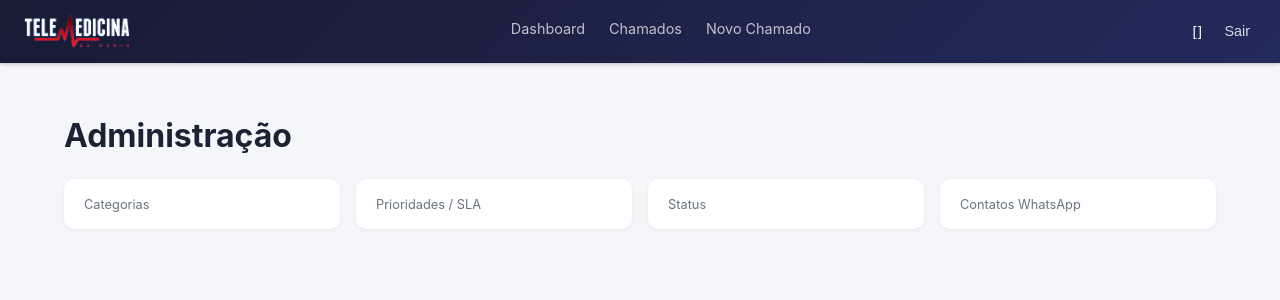
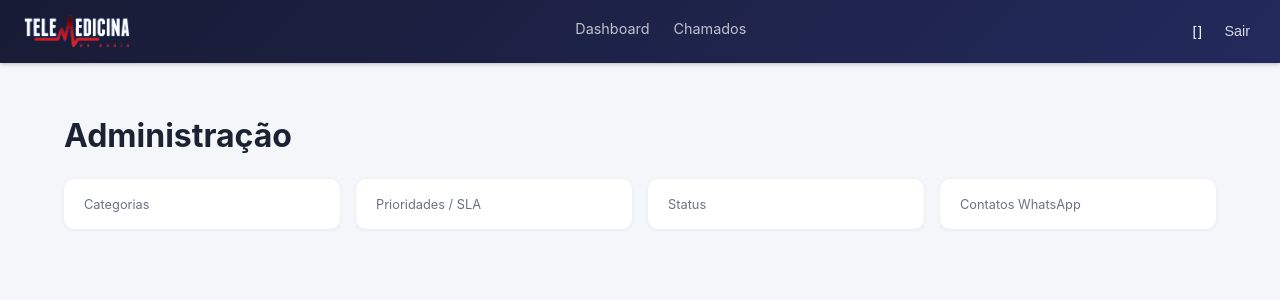
Before and after one commit to viniciuscaol/hpcematel, a Python web app: template backend/app/templates/admin/painel.html in a window 1280 px wide. Shown: the top 300 px of the page. Run offline with Jinja, Linux system fonts and the light colour scheme; the template is opened without the code that fills it: most values are stand-ins (such as "Sample title", 1, 10 or a date in 2020).

Commit message:
feat: comment out "Novo Chamado" link in topbar for cleaner navigation

```diff
--- a/backend/app/templates/partials/topbar.html
+++ b/backend/app/templates/partials/topbar.html
@@ -5,7 +5,7 @@
   <nav class="main-nav">
     <a href="/dashboard">Dashboard</a>
     <a href="/chamados">Chamados</a>
-    <a href="/chamados/novo">Novo Chamado</a>
+    <!-- <a href="/chamados/novo">Novo Chamado</a> -->
     {% if usuario.papel in ['TECNICO', 'ADMIN'] %}
     <a href="/tecnico">Técnico</a>
     {% endif %}
```
